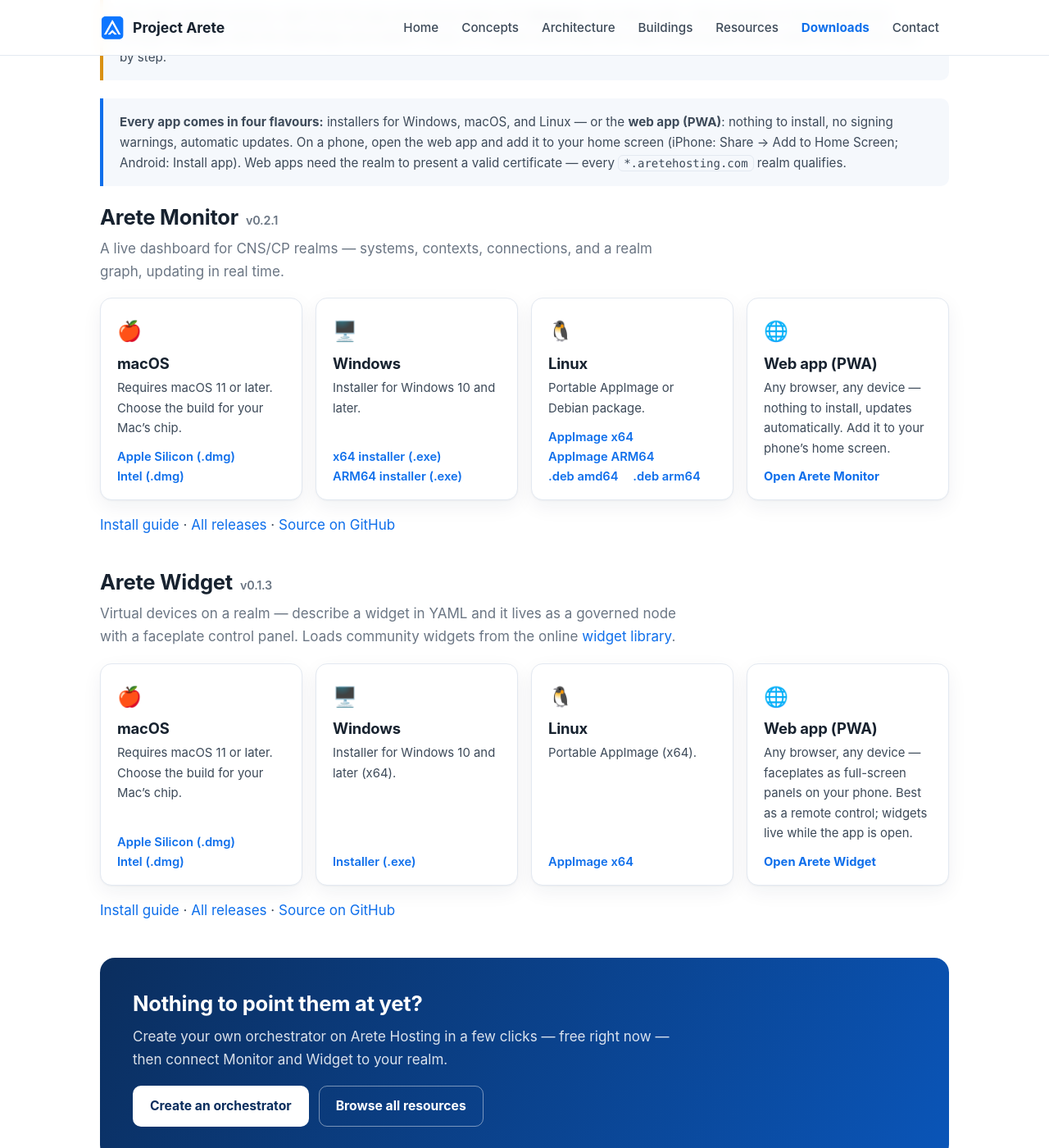
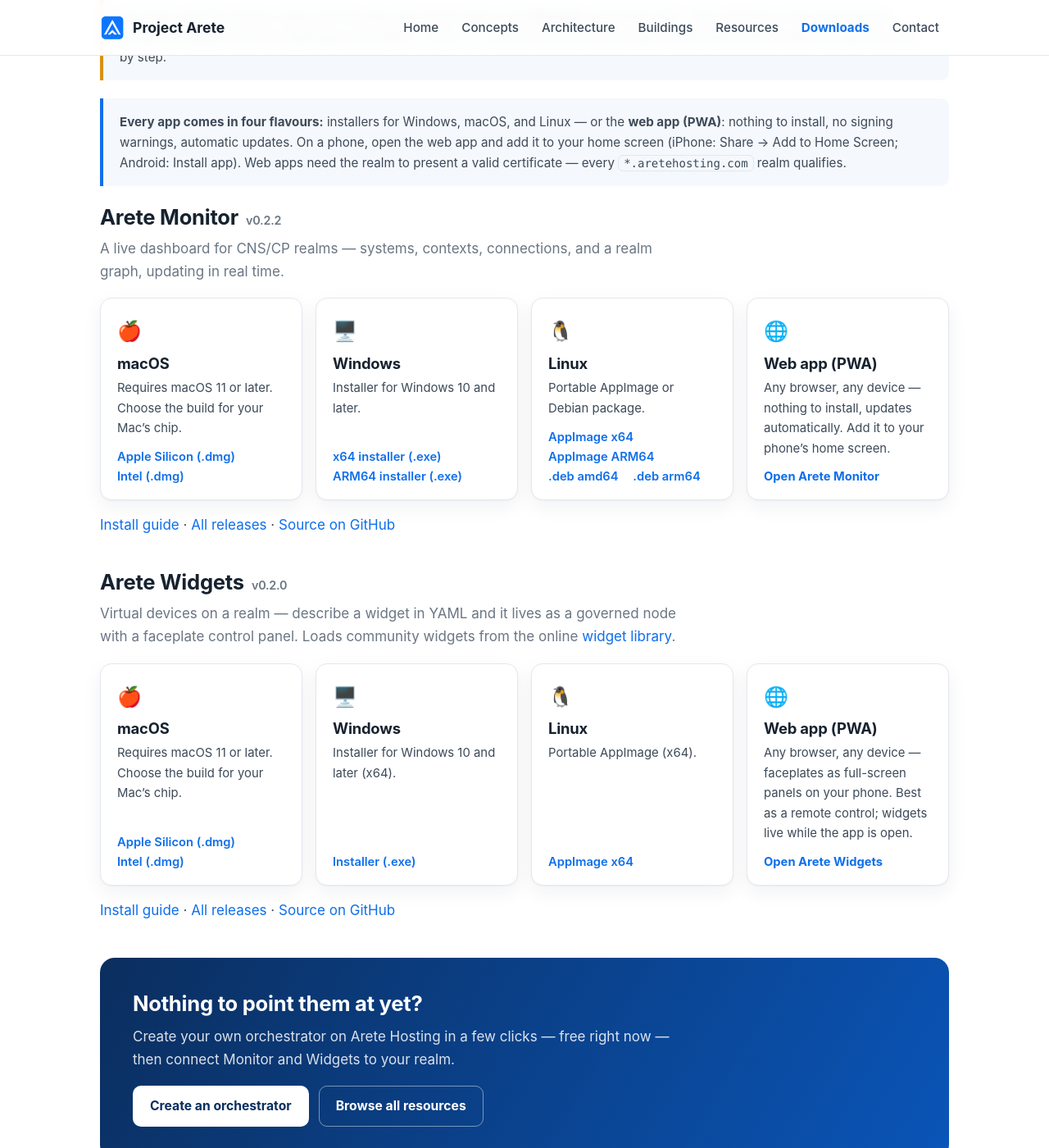
Before and after one commit to project-arete/website, a Jekyll site: the page downloads.html, which Jekyll copies as it is, in a window 1280 px wide and 1400 px high, scrolled down 533 px. Shown: the whole window at 82% size. Built offline with Jekyll 4.4.1, drawn with Linux system fonts in a browser that asks for light colours; some of the changed lines change nothing that is shown; some of the changed text lies outside the part shown.

Commit message:
downloads.html: bump to Widget v0.2.0 + Monitor v0.2.2; rename Arete Widget → Arete Widgets
Version-pinned download links updated to the new releases (Widget v0.2.0, Monitor v0.2.2). Display name "Arete Widget" → "Arete Widgets" incl. the macOS xattr signing path; artifact filenames and repo URLs unchanged.

Claude-Session: automated edit via Claude Cowork.

```diff
--- a/downloads.html
+++ b/downloads.html
@@ -4,7 +4,7 @@
   <meta charset="UTF-8">
   <meta name="viewport" content="width=device-width, initial-scale=1.0">
   <title>Downloads — Project Arete</title>
-  <meta name="description" content="Download Arete Monitor and Arete Widget for macOS, Windows, and Linux.">
+  <meta name="description" content="Download Arete Monitor and Arete Widgets for macOS, Windows, and Linux.">
   <link rel="icon" href="favicon.ico">
   <link rel="stylesheet" href="style.css">
 </head>
@@ -41,7 +41,7 @@
       <div class="wrap">
         <div class="callout warn">
           <p><strong>A note about signing.</strong> These apps are open source and not yet code-signed, so your operating system will object the first time you run them. That is expected. On <strong>macOS</strong> (Sequoia and later) the warning claims the app <em>&ldquo;is damaged and can&rsquo;t be opened&rdquo;</em> &mdash; it isn&rsquo;t damaged; that is how macOS now phrases the quarantine flag on unsigned downloads, and right-click&nbsp;&rarr;&nbsp;Open no longer bypasses it. Clear the flag once in Terminal and launch normally:</p>
-          <p><span class="mono">xattr -cr "/Applications/Arete Widget.app"</span> &nbsp;or&nbsp; <span class="mono">xattr -cr "/Applications/Arete Monitor.app"</span></p>
+          <p><span class="mono">xattr -cr "/Applications/Arete Widgets.app"</span> &nbsp;or&nbsp; <span class="mono">xattr -cr "/Applications/Arete Monitor.app"</span></p>
           <p>(On older macOS versions, right-click the app and choose <em>Open</em>.) On <strong>Windows</strong>, click <em>More info &rarr; Run anyway</em> on the SmartScreen prompt; on <strong>Linux</strong>, mark the AppImage executable (<span class="mono">chmod +x</span>) before launching. Each app&rsquo;s <em>Install guide</em> below walks through this step by step.</p>
         </div>
 
@@ -49,7 +49,7 @@
           <p><strong>Every app comes in four flavours:</strong> installers for Windows, macOS, and Linux &mdash; or the <strong>web app (PWA)</strong>: nothing to install, no signing warnings, automatic updates. On a phone, open the web app and add it to your home screen (iPhone: Share &rarr; Add to Home Screen; Android: Install app). Web apps need the realm to present a valid certificate &mdash; every <span class="mono">*.aretehosting.com</span> realm qualifies.</p>
         </div>
 
-        <h2>Arete Monitor <span style="font-size:.9rem; color:var(--muted); font-weight:600;">&nbsp;v0.2.1</span></h2>
+        <h2>Arete Monitor <span style="font-size:.9rem; color:var(--muted); font-weight:600;">&nbsp;v0.2.2</span></h2>
         <p class="section-intro" style="margin-bottom:18px;">A live dashboard for CNS/CP realms &mdash; systems, contexts, connections, and a realm graph, updating in real time.</p>
         <div class="tiles four">
           <div class="tile">
@@ -57,8 +57,8 @@
             <h3>macOS</h3>
             <p>Requires macOS 11 or later. Choose the build for your Mac&rsquo;s chip.</p>
             <div class="t-links">
-              <a href="https://github.com/project-arete/arete-monitor/releases/download/v0.2.1/Arete-Monitor-0.2.1-arm64.dmg">Apple&nbsp;Silicon (.dmg)</a>
-              <a href="https://github.com/project-arete/arete-monitor/releases/download/v0.2.1/Arete-Monitor-0.2.1-x64.dmg">Intel (.dmg)</a>
+              <a href="https://github.com/project-arete/arete-monitor/releases/download/v0.2.2/Arete-Monitor-0.2.2-arm64.dmg">Apple&nbsp;Silicon (.dmg)</a>
+              <a href="https://github.com/project-arete/arete-monitor/releases/download/v0.2.2/Arete-Monitor-0.2.2-x64.dmg">Intel (.dmg)</a>
             </div>
           </div>
           <div class="tile">
@@ -66,8 +66,8 @@
             <h3>Windows</h3>
             <p>Installer for Windows 10 and later.</p>
             <div class="t-links">
-              <a href="https://github.com/project-arete/arete-monitor/releases/download/v0.2.1/Arete-Monitor-Setup-0.2.1-x64.exe">x64 installer (.exe)</a>
-              <a href="https://github.com/project-arete/arete-monitor/releases/download/v0.2.1/Arete-Monitor-Setup-0.2.1-arm64.exe">ARM64 installer (.exe)</a>
+              <a href="https://github.com/project-arete/arete-monitor/releases/download/v0.2.2/Arete-Monitor-Setup-0.2.2-x64.exe">x64 installer (.exe)</a>
+              <a href="https://github.com/project-arete/arete-monitor/releases/download/v0.2.2/Arete-Monitor-Setup-0.2.2-arm64.exe">ARM64 installer (.exe)</a>
             </div>
           </div>
           <div class="tile">
@@ -75,10 +75,10 @@
             <h3>Linux</h3>
             <p>Portable AppImage or Debian package.</p>
             <div class="t-links">
-              <a href="https://github.com/project-arete/arete-monitor/releases/download/v0.2.1/Arete-Monitor-0.2.1-x86_64.AppImage">AppImage x64</a>
-              <a href="https://github.com/project-arete/arete-monitor/releases/download/v0.2.1/Arete-Monitor-0.2.1-arm64.AppImage">AppImage ARM64</a>
-              <a href="https://github.com/project-arete/arete-monitor/releases/download/v0.2.1/Arete-Monitor-0.2.1-amd64.deb">.deb amd64</a>
-              <a href="https://github.com/project-arete/arete-monitor/releases/download/v0.2.1/Arete-Monitor-0.2.1-arm64.deb">.deb arm64</a>
+              <a href="https://github.com/project-arete/arete-monitor/releases/download/v0.2.2/Arete-Monitor-0.2.2-x86_64.AppImage">AppImage x64</a>
+              <a href="https://github.com/project-arete/arete-monitor/releases/download/v0.2.2/Arete-Monitor-0.2.2-arm64.AppImage">AppImage ARM64</a>
+              <a href="https://github.com/project-arete/arete-monitor/releases/download/v0.2.2/Arete-Monitor-0.2.2-amd64.deb">.deb amd64</a>
+              <a href="https://github.com/project-arete/arete-monitor/releases/download/v0.2.2/Arete-Monitor-0.2.2-arm64.deb">.deb arm64</a>
             </div>
           </div>
           <div class="tile">
@@ -92,7 +92,7 @@
         </div>
         <p style="margin-top:-6px;"><a href="https://github.com/project-arete/arete-monitor/blob/main/INSTALL.md">Install guide</a> &middot; <a href="https://github.com/project-arete/arete-monitor/releases">All releases</a> &middot; <a href="https://github.com/project-arete/arete-monitor">Source on GitHub</a></p>
 
-        <h2 style="margin-top:40px;">Arete Widget <span style="font-size:.9rem; color:var(--muted); font-weight:600;">&nbsp;v0.1.3</span></h2>
+        <h2 style="margin-top:40px;">Arete Widgets <span style="font-size:.9rem; color:var(--muted); font-weight:600;">&nbsp;v0.2.0</span></h2>
         <p class="section-intro" style="margin-bottom:18px;">Virtual devices on a realm &mdash; describe a widget in YAML and it lives as a governed node with a faceplate control panel. Loads community widgets from the online <a href="https://project-arete.github.io/widget-library/">widget library</a>.</p>
         <div class="tiles four">
           <div class="tile">
@@ -100,8 +100,8 @@
             <h3>macOS</h3>
             <p>Requires macOS 11 or later. Choose the build for your Mac&rsquo;s chip.</p>
             <div class="t-links">
-              <a href="https://github.com/project-arete/arete-widget/releases/download/v0.1.3/Arete-Widget-0.1.3-arm64.dmg">Apple&nbsp;Silicon (.dmg)</a>
-              <a href="https://github.com/project-arete/arete-widget/releases/download/v0.1.3/Arete-Widget-0.1.3-x64.dmg">Intel (.dmg)</a>
+              <a href="https://github.com/project-arete/arete-widget/releases/download/v0.2.0/Arete-Widget-0.2.0-arm64.dmg">Apple&nbsp;Silicon (.dmg)</a>
+              <a href="https://github.com/project-arete/arete-widget/releases/download/v0.2.0/Arete-Widget-0.2.0-x64.dmg">Intel (.dmg)</a>
             </div>
           </div>
           <div class="tile">
@@ -109,7 +109,7 @@
             <h3>Windows</h3>
             <p>Installer for Windows 10 and later (x64).</p>
             <div class="t-links">
-              <a href="https://github.com/project-arete/arete-widget/releases/download/v0.1.3/Arete-Widget-Setup-0.1.3.exe">Installer (.exe)</a>
+              <a href="https://github.com/project-arete/arete-widget/releases/download/v0.2.0/Arete-Widget-Setup-0.2.0.exe">Installer (.exe)</a>
             </div>
           </div>
           <div class="tile">
@@ -117,7 +117,7 @@
             <h3>Linux</h3>
             <p>Portable AppImage (x64).</p>
             <div class="t-links">
-              <a href="https://github.com/project-arete/arete-widget/releases/download/v0.1.3/Arete-Widget-0.1.3-x86_64.AppImage">AppImage x64</a>
+              <a href="https://github.com/project-arete/arete-widget/releases/download/v0.2.0/Arete-Widget-0.2.0-x86_64.AppImage">AppImage x64</a>
             </div>
           </div>
           <div class="tile">
@@ -125,7 +125,7 @@
             <h3>Web app (PWA)</h3>
             <p>Any browser, any device &mdash; faceplates as full-screen panels on your phone. Best as a remote control; widgets live while the app is open.</p>
             <div class="t-links">
-              <a href="https://project-arete.github.io/arete-widget-pwa/"><strong>Open Arete Widget</strong></a>
+              <a href="https://project-arete.github.io/arete-widget-pwa/"><strong>Open Arete Widgets</strong></a>
             </div>
           </div>
         </div>
@@ -133,7 +133,7 @@
 
         <div class="cta-band">
           <h2>Nothing to point them at yet?</h2>
-          <p>Create your own orchestrator on Arete Hosting in a few clicks &mdash; free right now &mdash; then connect Monitor and Widget to your realm.</p>
+          <p>Create your own orchestrator on Arete Hosting in a few clicks &mdash; free right now &mdash; then connect Monitor and Widgets to your realm.</p>
           <div class="cta-row">
             <a class="btn btn-primary" href="https://aretehosting.com">Create an orchestrator</a>
             <a class="btn btn-ghost" href="explore.html">Browse all resources</a>
@@ -163,7 +163,7 @@
           <li><a href="downloads.html">Downloads</a></li>
           <li><a href="https://github.com/project-arete/sdk">Arete SDK</a></li>
           <li><a href="https://github.com/project-arete/arete-monitor">Arete Monitor</a></li>
-          <li><a href="https://github.com/project-arete/arete-widget">Arete Widget</a></li>
+          <li><a href="https://github.com/project-arete/arete-widget">Arete Widgets</a></li>
           <li><a href="https://project-arete.github.io/widget-library/">Widget Library</a></li>
           <li><a href="https://cp.padi.io">CP Registry</a></li>
         </ul>
```
